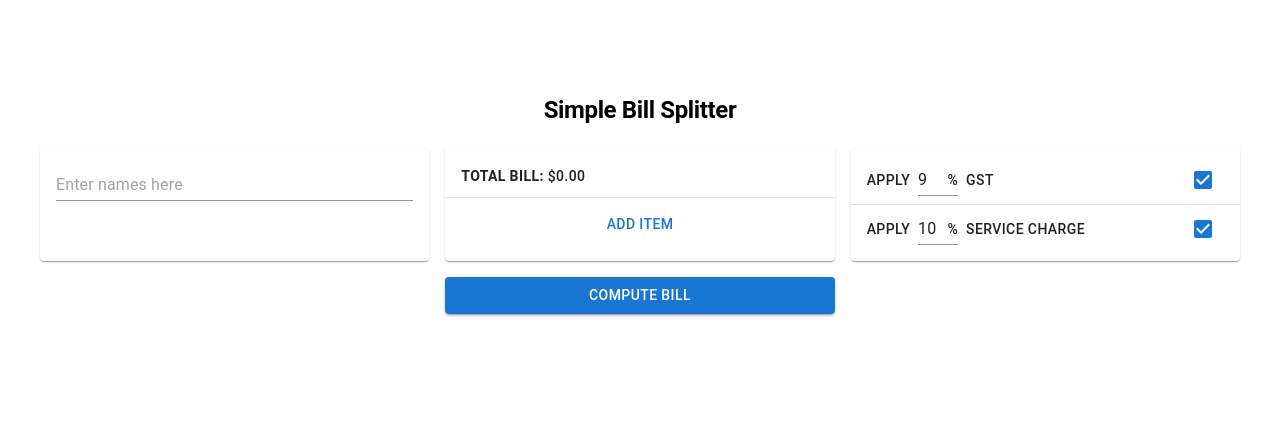
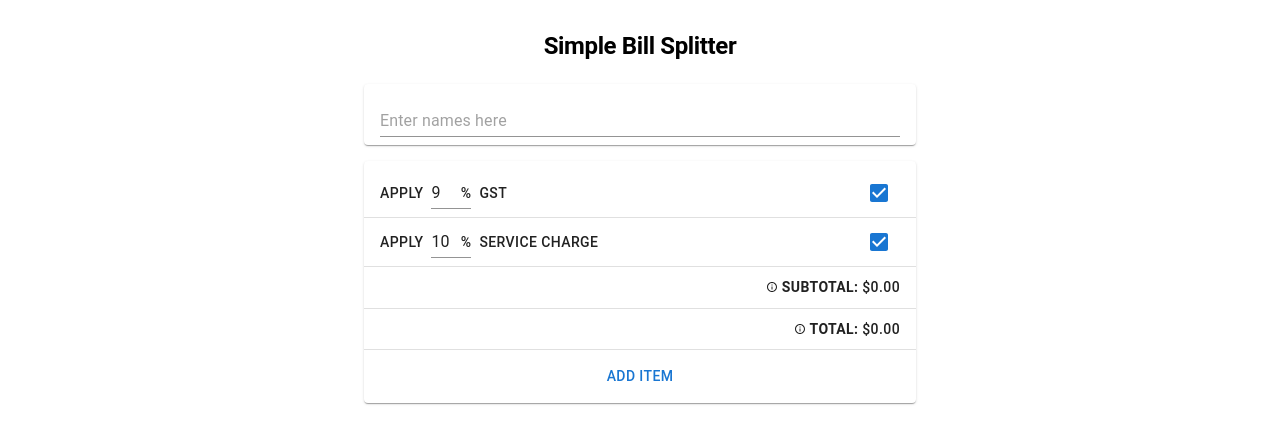
Before and after one commit to ryanYtan/bill-splitter, a React (Create React App) app: page / in a window 1280 px wide. Shown: the top 444 px of the page. Built offline with nearby package versions, Linux system fonts and the light colour scheme; the HTML template or start-up script is replaced by a standard one.

Commit message:
Finish version 1

```diff
--- a/src/App.tsx
+++ b/src/App.tsx
@@ -1,4 +1,4 @@
-import {Alert, Box, Grid, Paper, Typography} from '@mui/material'
+import {Alert, Box, Container, Grid, Paper, Typography} from '@mui/material'
 import UserList from './components/UserList';
 import ItemizedBill from './components/ItemizedBill';
 import styled from '@emotion/styled';
@@ -15,6 +15,7 @@ const classes = {
   gridItemPaper: `${PREFIX}-grid-item-paper`,
 }
 const Root = styled('div')({
+  overscrollBehavior: 'contain',
   [`& .${classes.gridContainer}`]: {
     display: 'flex',
     justifyContent: 'center',
@@ -33,40 +34,41 @@ const App = () => {
 
   return (
     <Root>
-      <Grid container spacing={2} className={classes.gridContainer} sx={{ pt: { xs: 1, md: 10 }, px: { xs: 2, md: 5 } }}>
+      <Container maxWidth='sm' sx={{ pt: 2, pb: 2, px: 2 }}>
+        <Grid container spacing={2} className={classes.gridContainer}>
           <Grid item xs={12} display='flex' justifyContent='center' mt={2} mb={1}>
             <Typography variant='h1' fontSize={24} fontWeight='bold'>
               Simple Bill Splitter
             </Typography>
           </Grid>
 
-        <Grid item xs={12} lg={4} className={classes.gridItem}>
+          <Grid item xs={12} className={classes.gridItem}>
             <Paper className={classes.gridItemPaper}>
               <UserList bill={bill} />
             </Paper>
           </Grid>
 
-        <Grid item xs={12} lg={4} className={classes.gridItem}>
+          <Grid item xs={12} className={classes.gridItem}>
             <Paper className={classes.gridItemPaper}>
               <ItemizedBill bill={bill} />
             </Paper>
           </Grid>
           {bill.users.length > 0 && (
-          <Grid item xs={12} lg={4} className={classes.gridItem}>
+            <Grid item xs={12} className={classes.gridItem}>
               <Paper className={classes.gridItemPaper}>
                 <WhoPaid bill={bill} />
               </Paper>
             </Grid>
           )}
-        <Grid item xs={12} lg={4} className={classes.gridItem}>
+          {bill.isReadyToComputeBill() && (
+            <Grid item xs={12} className={classes.gridItem}>
               <Paper className={classes.gridItemPaper}>
-            <Options bill={bill} />
+                <ComputedBill bill={bill} />
               </Paper>
             </Grid>
-        <Grid item xs={12} lg={4} className={classes.gridItem}>
-          <ComputedBill bill={bill} />
+          )}
         </Grid>
-      </Grid>
+      </Container>
     </Root>
   );
 }
--- a/src/components/ComputedBill.tsx
+++ b/src/components/ComputedBill.tsx
@@ -1,70 +1,71 @@
 import {Bill} from "../hooks/useBill";
-import React, {useState} from "react";
-import {Box, Button, Chip, Dialog, Divider, Paper, Stack, Typography} from "@mui/material";
-import FaceIcon from "@mui/icons-material/Face";
+import {Box, Stack, Typography} from "@mui/material";
+import React from "react";
 
 interface ComputedBillProps {
   bill: Bill
 }
 
 const ComputedBill = (props: ComputedBillProps) => {
-  const [open, setOpen] = useState(false)
   const { bill } = props
 
+  const lines: string[] = (() => {
+    let ret: string[] = []
+    ret.push('===== COMPUTED SUMMARY =====')
+    ret.push(`## Total Contributors: ${bill.users.length}`)
+    ret.push(`## Total Items: ${bill.items.length}`)
+    ret.push(`## Paid By: ${bill.whoPaid?.name}`)
+    ret.push('')
+
+    //first check if there are users that are not assigned to any items
+    const unassignedUsers = bill.users.filter(user => bill.items.every(item => !bill.userHasItem(user, item)))
+    if (unassignedUsers.length > 0) {
+      for (const user of unassignedUsers) {
+        ret.push(`WARNING: ${user.name} has not contributed to any part of the bill`)
+      }
+      ret.push('')
+    }
+
+    //then check if there are items that are not assigned to any users
+    const unassignedItems = bill.items.filter(item => bill.getUsersForItem(item).length === 0)
+    if (unassignedItems.length > 0) {
+      for (const item of unassignedItems) {
+        ret.push(`WARNING: ${item.title} has not been assigned to any person`)
+      }
+      ret.push('')
+    }
+
+    const whoOwesWho = bill.whoOwesWho()
+    for (const result of whoOwesWho) {
+      const owed = result.amount
+      if (bill.whoPaid && result.payer.id === bill.whoPaid.id) {
+        ret.push(`${result.payer.name} paid for everyone.`)
+        ret.push(`Contributed $${owed.toFixed(2)}.`)
+        ret.push(`($${(owed * bill.getTaxMultiplier()).toFixed(2)} after tax)`)
+        ret.push('')
+      } else {
+        ret.push(`${result.payer.name} owes ${result.payee.name} $${result.amount.toFixed(2)}`)
+        ret.push(`($${(owed * bill.getTaxMultiplier()).toFixed(2)} after tax)`)
+        ret.push('')
+      }
+    }
+    ret.push('')
+    ret.push(`Subtotal:          $${bill.computeSubTotalPrice().toFixed(2)}`)
+    ret.push(`Tax:               $${(bill.computeTotalPrice() - bill.computeSubTotalPrice()).toFixed(2)}`)
+    ret.push(`Total (after tax): $${bill.computeTotalPrice().toFixed(2)}`)
+    return ret
+  })()
+
   return (
-    <>
-      <Box width='100%'>
-        <Button fullWidth variant='contained' onClick={() => setOpen(true)}>
-          Compute Bill
-        </Button>
-      </Box>
-      <Dialog open={open} fullWidth maxWidth='xl'>
-        <Stack p={2} spacing={1}>
-          <Typography variant='h3' fontSize={20}>
-            Contributors
-          </Typography>
-          <Box>
-            {bill.users.map((user) => (
-              <Chip
-                key={user.id}
-                label={user.name}
-                icon={<FaceIcon />}
-                size='small'
-                variant='outlined'
-                sx={{ m: 0.5 }}
-              />
-            ))}
-          </Box>
-          <Divider />
-          <Typography variant='h3' fontSize={20}>
-            Items
-          </Typography>
-          <Box display='flex' flexDirection='column'>
-            {bill.items.map((item) => (
-              <Typography variant='body1'>
-                {item.title} - ${item.price.toFixed(2)} x {item.quantity} = ${(item.price * item.quantity).toFixed(2)}
-              </Typography>
-            ))}
-            <Typography>
-              Total: ${bill.items.reduce((acc, item) => acc + item.price * item.quantity, 0).toFixed(2)}
-            </Typography>
-          </Box>
-          <Divider />
-          <Typography variant='h3' fontSize={20}>
-            Taxes
-          </Typography>
-          <Box display='flex' flexDirection='column'>
-            {bill.taxes.map((tax) => (
-              <Typography variant='body1'>
-                {tax.title} - {tax.percentage}%
-              </Typography>
-            ))}
-          </Box>
-          <Divider />
-        </Stack>
-      </Dialog>
-    </>
+    <Stack p={2} spacing={1} sx={{ fontFamily: 'monospace' }}>
+      <pre>
+        {lines.map((line, index) => (
+          <>{line}{'\n'}</>
+        ))}
+      </pre>
+    </Stack>
   )
 }
 
+
 export default ComputedBill
--- a/src/components/ItemizedBill.tsx
+++ b/src/components/ItemizedBill.tsx
@@ -1,7 +1,7 @@
 import React, { useState } from 'react'
 import {
   Box,
-  Button,
+  Button, Checkbox,
   Dialog,
   Divider,
   IconButton,
@@ -9,12 +9,13 @@ import {
   List,
   ListItem,
   Stack,
-  TextField,
+  TextField, Tooltip,
   Typography
 } from '@mui/material'
 import DeleteIcon from '@mui/icons-material/Delete'
 import BillItem from './BillItem'
 import {Bill} from "../hooks/useBill";
+import InfoOutlinedIcon from '@mui/icons-material/InfoOutlined';
 
 export interface ItemizedBillProps {
   bill: Bill
@@ -96,9 +97,55 @@ const ItemizedBill = (props: ItemizedBillProps) => {
           <Divider />
         </>
       ))}
-      <ListItem>
+      {bill.taxes && bill.taxes.map((tax, index) => (
+        <>
+          <ListItem
+            secondaryAction={
+              <Checkbox
+                checked={tax.isApplied}
+                onChange={() => bill.setTax({ ...tax, isApplied: !tax.isApplied })}
+              />
+            }
+          >
+            <Stack direction='row' spacing={1} alignItems='center'>
+              <Typography variant='button'>
+                Apply
+              </Typography>
+              <TextField
+                value={tax.percentage}
+                onChange={(e) => bill.setTax({ ...tax, percentage: Number(e.target.value) })}
+                variant='standard'
+                InputProps={{
+                  endAdornment: <Typography variant='button'>%</Typography>
+                }}
+                sx={{
+                  width: 40,
+                }}
+              />
+              <Typography variant='button'>
+                {tax.title}
+              </Typography>
+            </Stack>
+          </ListItem>
+          {index < bill.taxes.length - 1 && <Divider />}
+        </>
+      ))}
+      <Divider />
+      <ListItem sx={{ display: 'flex', justifyContent: 'flex-end', gap: 0.5 }}>
+        <Tooltip title='Total before taxes'>
+          <InfoOutlinedIcon sx={{ fontSize: 12 }}/>
+        </Tooltip>
         <Typography variant='button'>
-          <b>Total Bill:</b>{' '}${bill.items.reduce((acc, item) => acc + item.price * item.quantity, 0).toFixed(2)}
+          <b>Subtotal:</b>{' '}${bill.computeSubTotalPrice().toFixed(2)}
+        </Typography>
+      </ListItem>
+      <Divider />
+      <ListItem sx={{ display: 'flex', justifyContent: 'flex-end', gap: 0.5 }}>
+        <Tooltip title='Total after taxes'>
+          <InfoOutlinedIcon sx={{ fontSize: 12 }}/>
+        </Tooltip>
+        <Typography variant='button'>
+          <b>Total:</b>{' '}${bill.computeTotalPrice().toFixed(2)}
         </Typography>
       </ListItem>
       <Divider />
--- a/src/components/Options.tsx
+++ b/src/components/Options.tsx
@@ -28,39 +28,6 @@ const Options = (props: OptionsProps) => {
   return (
     <Root>
       <List>
-        {bill.taxes && bill.taxes.map((tax, index) => (
-          <>
-            <ListItem
-              secondaryAction={
-                <Checkbox
-                  checked={tax.isApplied}
-                  onChange={() => bill.setTax({ ...tax, isApplied: !tax.isApplied })}
-                />
-              }
-            >
-              <Stack direction='row' spacing={1} alignItems='center'>
-                <Typography variant='button'>
-                  Apply
-                </Typography>
-                <TextField
-                  value={tax.percentage}
-                  onChange={(e) => bill.setTax({ ...tax, percentage: Number(e.target.value) })}
-                  variant='standard'
-                  InputProps={{
-                    endAdornment: <Typography variant='button'>%</Typography>
-                  }}
-                  sx={{
-                    width: 40,
-                  }}
-                />
-                <Typography variant='button'>
-                  {tax.title}
-                </Typography>
-              </Stack>
-            </ListItem>
-            {index < bill.taxes.length - 1 && <Divider />}
-          </>
-        ))}
       </List>
     </Root>
   )
--- a/src/hooks/useBill.ts
+++ b/src/hooks/useBill.ts
@@ -24,6 +24,12 @@ export interface Tax {
   isApplied: boolean
 }
 
+export interface BillResult {
+  payer: User
+  payee: User
+  amount: number
+}
+
 export interface Bill {
   users: User[]
 
@@ -46,6 +52,14 @@ export interface Bill {
   addTax: (title: string, percentage: number) => void
   deleteTax: (tax: Tax) => void
   setTax: (tax: Tax) => void
+  getTaxMultiplier: () => number
+
+  computeSubTotalPrice: () => number
+  computeTotalPrice: () => number
+
+  isReadyToComputeBill: () => boolean
+
+  whoOwesWho: () => BillResult[]
 }
 
 const useBill = (): Bill => {
@@ -126,6 +140,45 @@ const useBill = (): Bill => {
     setTaxes(newTaxes)
   }
 
+  const getTaxMultiplier = () => {
+    const percentage = taxes.reduce((acc, tax) => acc + (tax.isApplied ? tax.percentage : 0), 0)
+    return 1 + (percentage / 100)
+  }
+
+  const computeSubTotalPrice = () => {
+    return items.reduce((acc, item) => acc + item.price * item.quantity, 0)
+  }
+
+  const computeTotalPrice = () => {
+    const totalPriceBeforeTax = computeSubTotalPrice()
+    const taxMultiplier = getTaxMultiplier()
+    return totalPriceBeforeTax * taxMultiplier
+  }
+
+  const isReadyToComputeBill = () => {
+    return users.length > 0 && items.length > 0 && whoPaid !== null
+  }
+
+  const whoOwesWho = (): BillResult[] => {
+    let results: BillResult[] = users.map(u => ({ payer: u, payee: whoPaid!, amount: 0 }))
+
+    //compute the total amount paid by each user
+    for (const userItem of userItems) {
+      const user = userItem.user
+      const item = userItem.item
+      const pricePaidByUser = item.price * item.quantity / getUsersForItem(item).length
+      results = results.map(result => {
+        if (result.payer.id === user.id) {
+          return { ...result, amount: result.amount + pricePaidByUser }
+        } else {
+          return result
+        }
+      })
+    }
+
+    return results
+  }
+
   return {
     users,
     addUser,
@@ -144,6 +197,11 @@ const useBill = (): Bill => {
     addTax,
     deleteTax,
     setTax,
+    getTaxMultiplier,
+    computeSubTotalPrice,
+    computeTotalPrice,
+    isReadyToComputeBill,
+    whoOwesWho,
   }
 }
 
```
Also changed, not shown: src/components/UserList.tsx (+0 -48 lines). Lines whose indentation alone changed are shown as unchanged.
